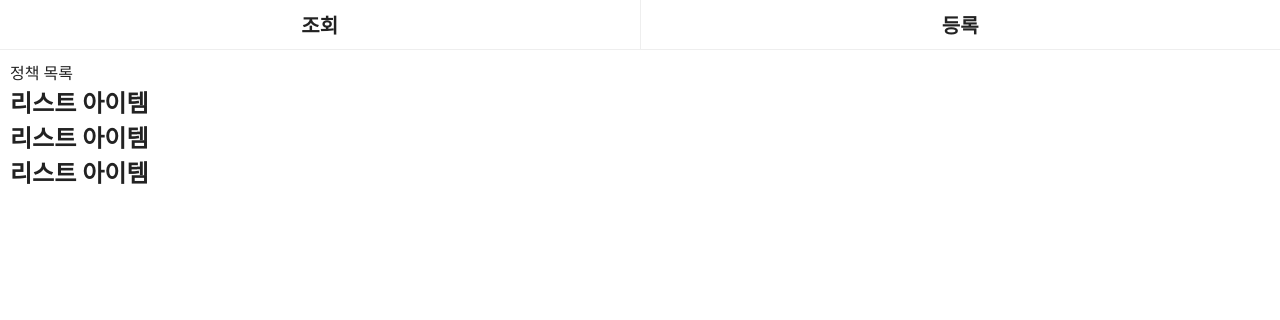
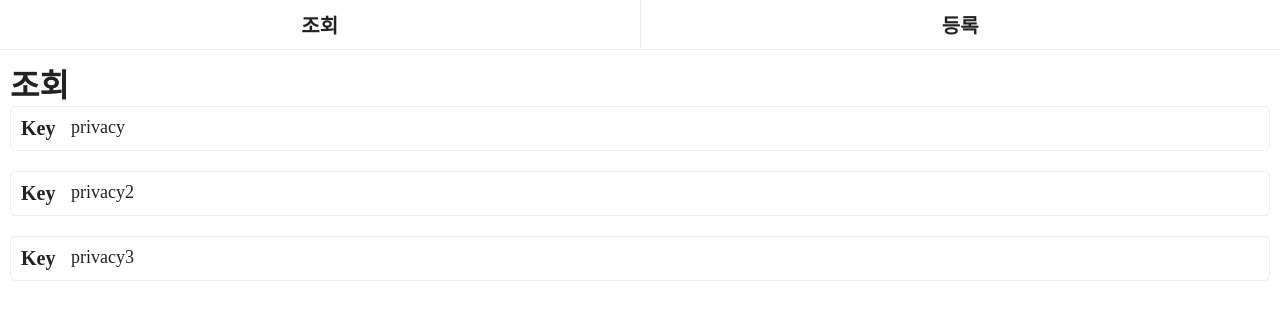
Before and after one commit to Im-hass/Markdown-Editor, a React (Create React App) app: page / in a window 1280 px wide. Shown: the top 320 px of the page. Built offline with nearby package versions, Linux system fonts and the light colour scheme.

Commit message:
Update: ListItem 컴포넌트 추가

```diff
--- a/src/components/ListContent.jsx
+++ b/src/components/ListContent.jsx
@@ -1,11 +1,13 @@
 import React from "react";
+import ListItem from "./ListItem";
 
 function ListContent() {
     return (
         <div>
-            <h2>리스트 아이템</h2>
-            <h2>리스트 아이템</h2>
-            <h2>리스트 아이템</h2>
+            <h1>조회</h1>
+            <ListItem keyValue="privacy" />
+            <ListItem keyValue="privacy2" />
+            <ListItem keyValue="privacy3" />
         </div>
     );
 }
--- /dev/null
+++ b/src/components/ListItem.css
@@ -0,0 +1,20 @@
+.listItem-wrap {
+  width: 100%;
+  margin-bottom: 20px;
+  padding: 10px;
+  display: flex;
+  flex-direction: row;
+  border: 1px solid #EEE;
+  border-radius: 5px;
+}
+
+.title {
+  width: 50px;
+  font-size: 20px;
+  font-weight: bold;
+}
+
+.value {
+  font-size: 18px;
+  flex: 1;
+}
--- /dev/null
+++ b/src/components/ListItem.jsx
@@ -0,0 +1,15 @@
+import React from "react";
+
+import "./ListItem.css";
+import { Link } from "react-router-dom";
+
+function ListItem({ keyValue }) {
+    return (
+        <Link to={`/detail/${keyValue}`} className="listItem-wrap">
+            <div className="title">Key</div>
+            <div className="value">{keyValue}</div>
+        </Link>
+    );
+}
+
+export default ListItem;
--- a/src/pages/ListPage.jsx
+++ b/src/pages/ListPage.jsx
@@ -4,10 +4,7 @@ import { Outlet } from "react-router-dom";
 function ListPage() {
     return (
         <div>
-            <div>정책 목록</div>
-            <div>
-                <Outlet />
-            </div>
+            <Outlet />
         </div>
     );
 }
```
